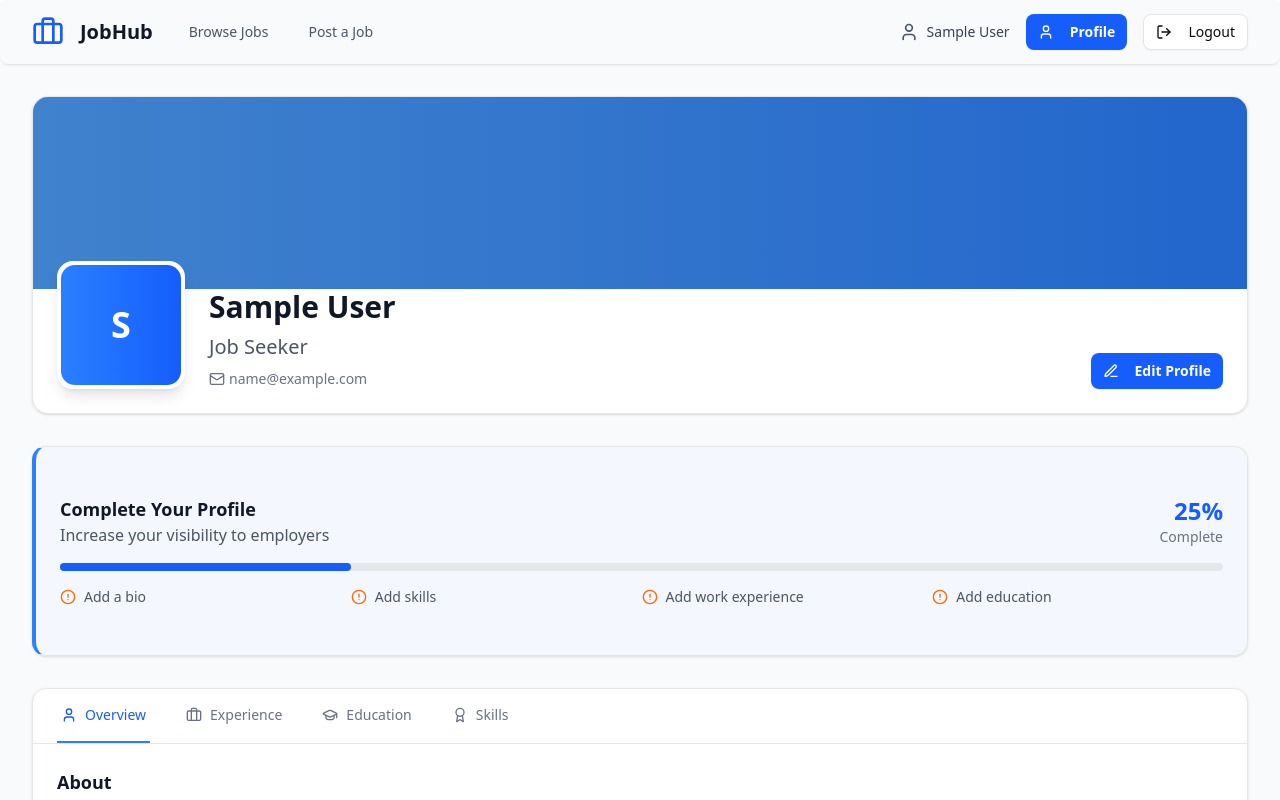
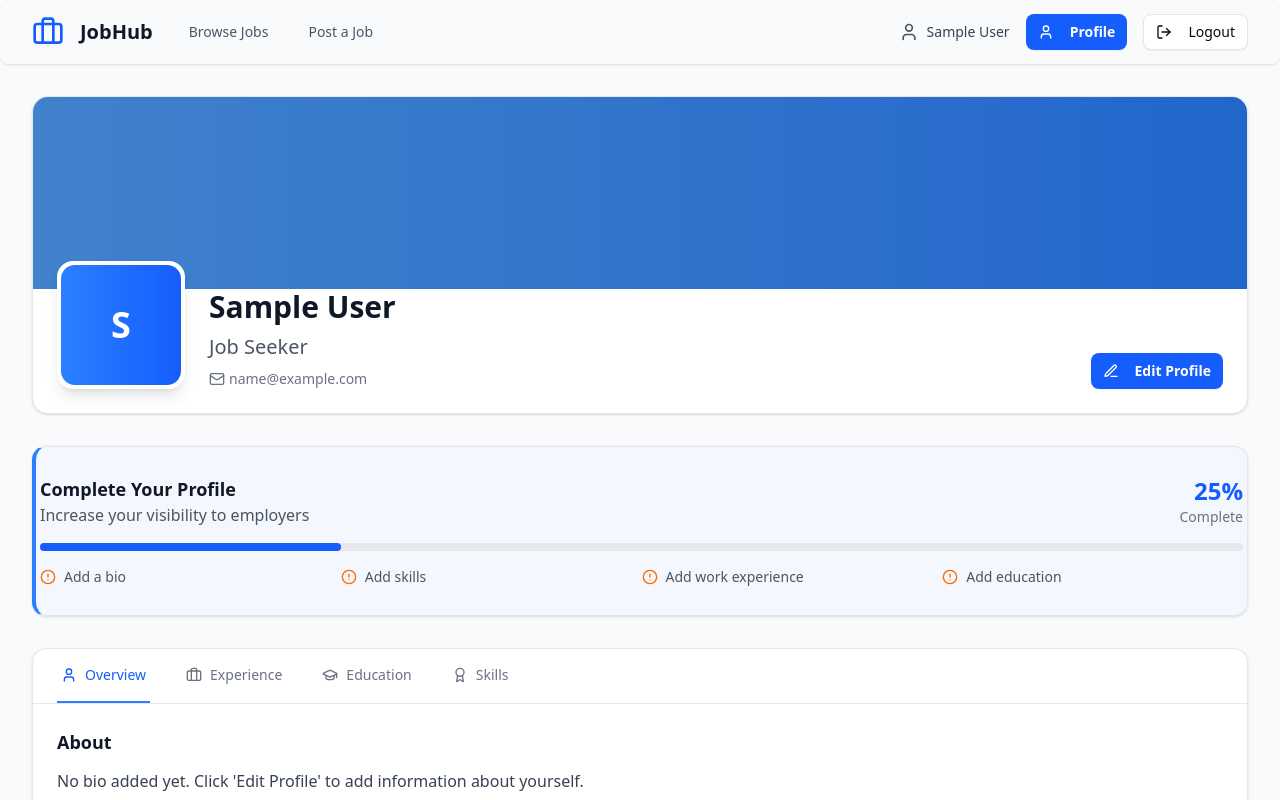
Before and after one commit to BejadiRajeshReddy/Jobv3, a React (Vite) app: page /profile in a window 1280 px wide. Shown: the top 800 px of the page. Built offline with nearby package versions, Linux system fonts and the light colour scheme; sample sign-in values are in the browser's storage.

Commit message:
Updated ProfilePage.jsx

```diff
--- a/src/pages/ProfilePage.jsx
+++ b/src/pages/ProfilePage.jsx
@@ -286,7 +286,7 @@ const ProfilePage = () => {
         {/* Profile Completion Card */}
         {completeness < 100 && (
           <Card className="mb-6 sm:mb-8 border-l-4 border-l-blue-500 bg-blue-50/50">
-            <CardContent className="p-4 sm:p-6">
+            <CardContent className="p-1">
               <div className="flex flex-col sm:flex-row sm:items-center sm:justify-between mb-4 space-y-2 sm:space-y-0">
                 <div className="text-center sm:text-left">
                   <h3 className="text-lg font-semibold text-gray-900">Complete Your Profile</h3>
```
